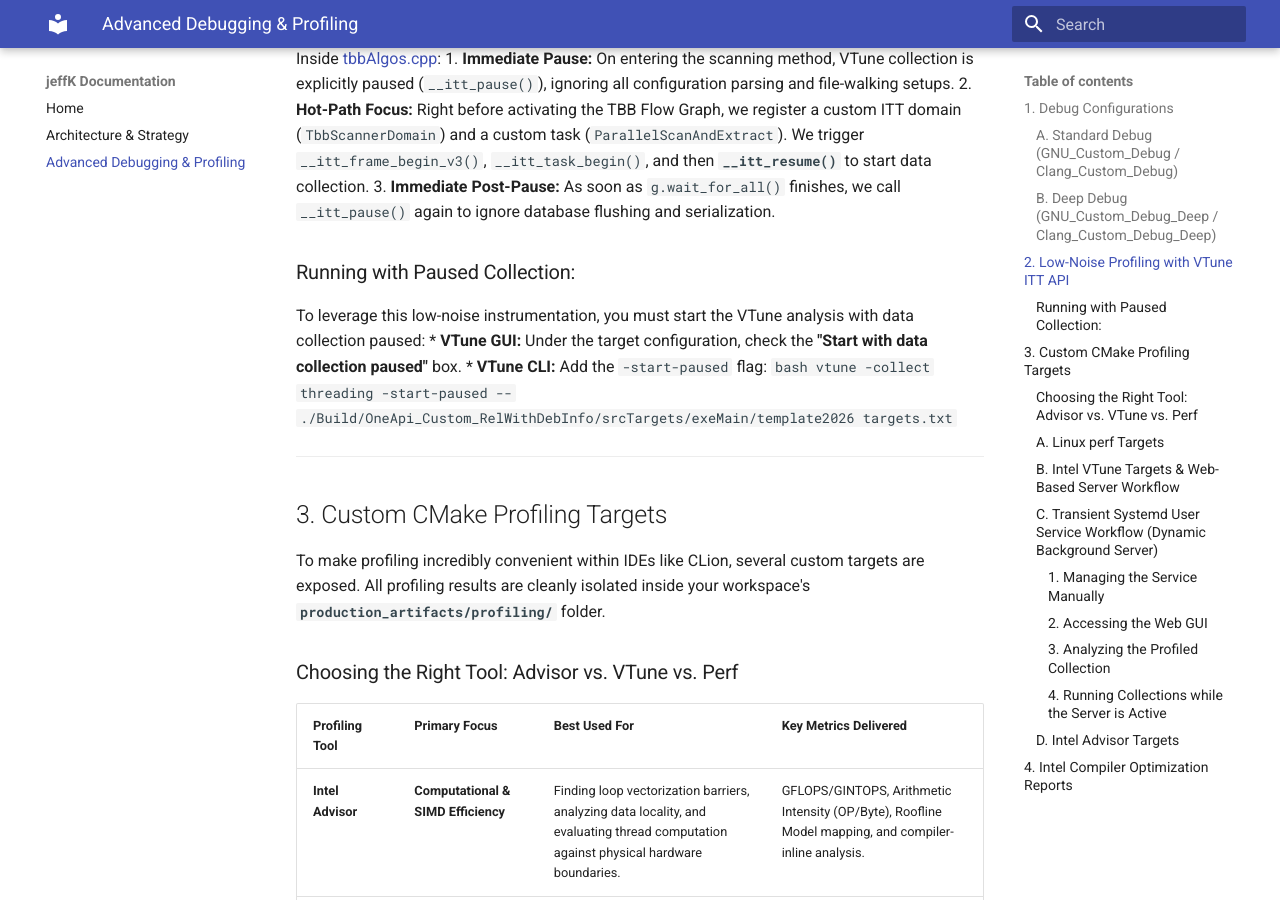
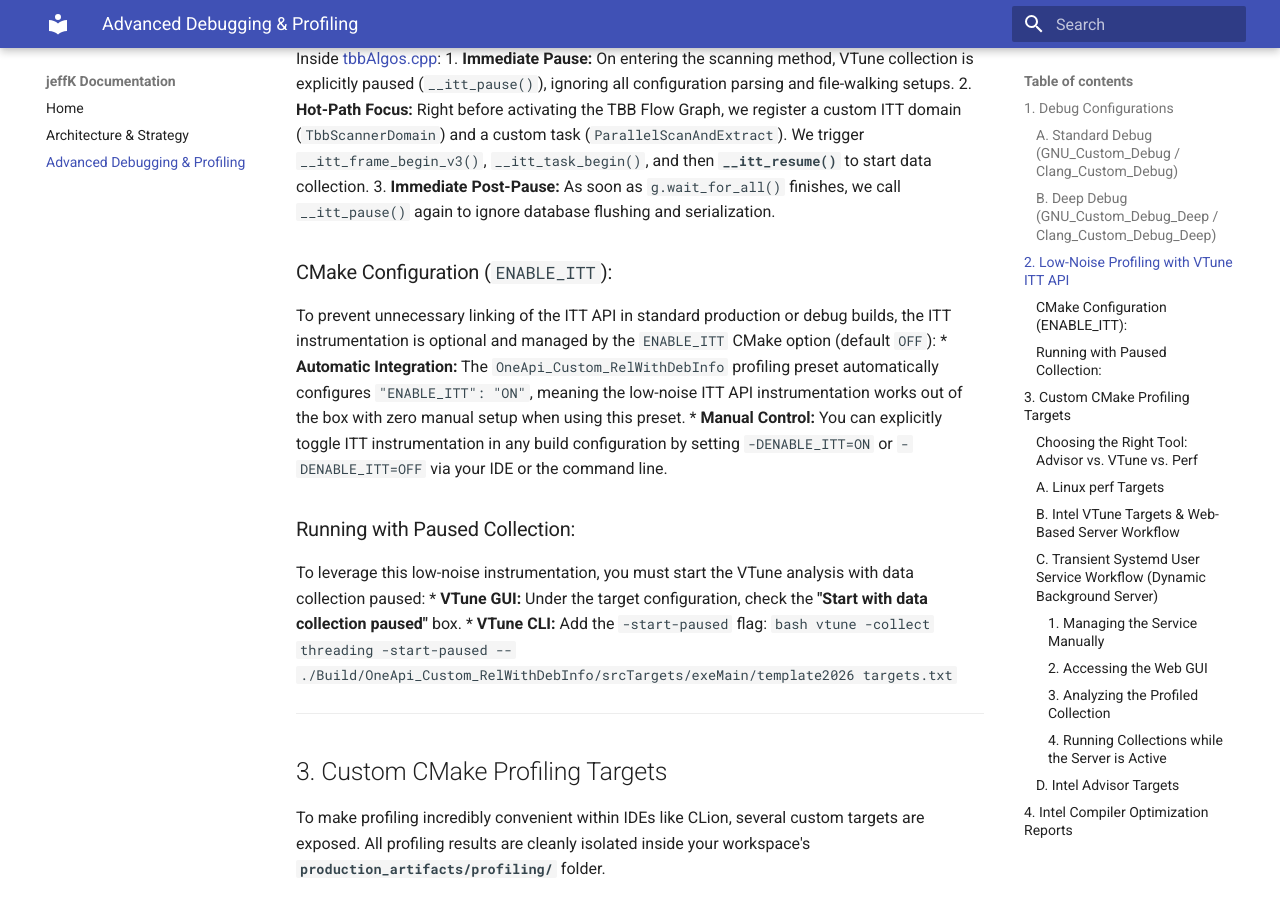
Before and after one commit to JeffKarling/CPP-new-project-template-2026, an MkDocs documentation site: the page built from Documentation/profiling_guide.md, in a window 1280 px wide and 900 px high, scrolled down 1303 px. Built offline with MkDocs 1.6.1 and Material for MkDocs 9.7.7, drawn with Linux system fonts in a browser that asks for light colours.

Commit message:
feat: optimize link library scopes and implement optional ENABLE_ITT profiling option

```diff
--- a/CMakeLists.txt
+++ b/CMakeLists.txt
@@ -19,6 +19,7 @@ option(ENABLE_WARNING_AS_ERROR "Enable warning as errors for Debug builds" OFF)
 option(ENABLE_IPO "Enable Interprocedural Optimization (LTO) for Release builds" ON)
 option(ENABLE_IWYU "Enable Include-What-You-Use analysis" OFF)
 option(ENABLE_CPPCHECK "Enable Cppcheck static analysis" OFF)
+option(ENABLE_ITT "Enable Intel ITT profiling instrumentation" OFF)
 
 # Standard CTest integration.
 # Define the standard BUILD_TESTING option manually (default ON) to avoid CDash target clutter.
--- a/CMakePresets.json
+++ b/CMakePresets.json
@@ -327,7 +327,8 @@
       "displayName": "OneApi Custom RelWithDebInfo",
       "description": "Custom RelWithDebInfo build type using Ninja generator",
       "cacheVariables": {
-        "CMAKE_BUILD_TYPE": "OneApi_RelWithDebInfo"
+        "CMAKE_BUILD_TYPE": "OneApi_RelWithDebInfo",
+        "ENABLE_ITT": "ON"
       }
     }
   ],
--- a/Documentation/profiling_guide.md
+++ b/Documentation/profiling_guide.md
@@ -33,6 +33,11 @@ Inside [tbbAlgos.cpp](../srcTargets/tbbAlgos/tbbAlgos.cpp):
 1. **Immediate Pause:** On entering the scanning method, VTune collection is explicitly paused (`__itt_pause()`), ignoring all configuration parsing and file-walking setups.
 2. **Hot-Path Focus:** Right before activating the TBB Flow Graph, we register a custom ITT domain (`TbbScannerDomain`) and a custom task (`ParallelScanAndExtract`). We trigger `__itt_frame_begin_v3()`, `__itt_task_begin()`, and then **`__itt_resume()`** to start data collection.
 3. **Immediate Post-Pause:** As soon as `g.wait_for_all()` finishes, we call `__itt_pause()` again to ignore database flushing and serialization.
+
+### CMake Configuration (`ENABLE_ITT`):
+To prevent unnecessary linking of the ITT API in standard production or debug builds, the ITT instrumentation is optional and managed by the `ENABLE_ITT` CMake option (default `OFF`):
+* **Automatic Integration:** The `OneApi_Custom_RelWithDebInfo` profiling preset automatically configures `"ENABLE_ITT": "ON"`, meaning the low-noise ITT API instrumentation works out of the box with zero manual setup when using this preset.
+* **Manual Control:** You can explicitly toggle ITT instrumentation in any build configuration by setting `-DENABLE_ITT=ON` or `-DENABLE_ITT=OFF` via your IDE or the command line.
 
 ### Running with Paused Collection:
 To leverage this low-noise instrumentation, you must start the VTune analysis with data collection paused:
```
Also changed, not shown: other parts of CMakeLists.txt (+1 -1 lines), 4 other files.
